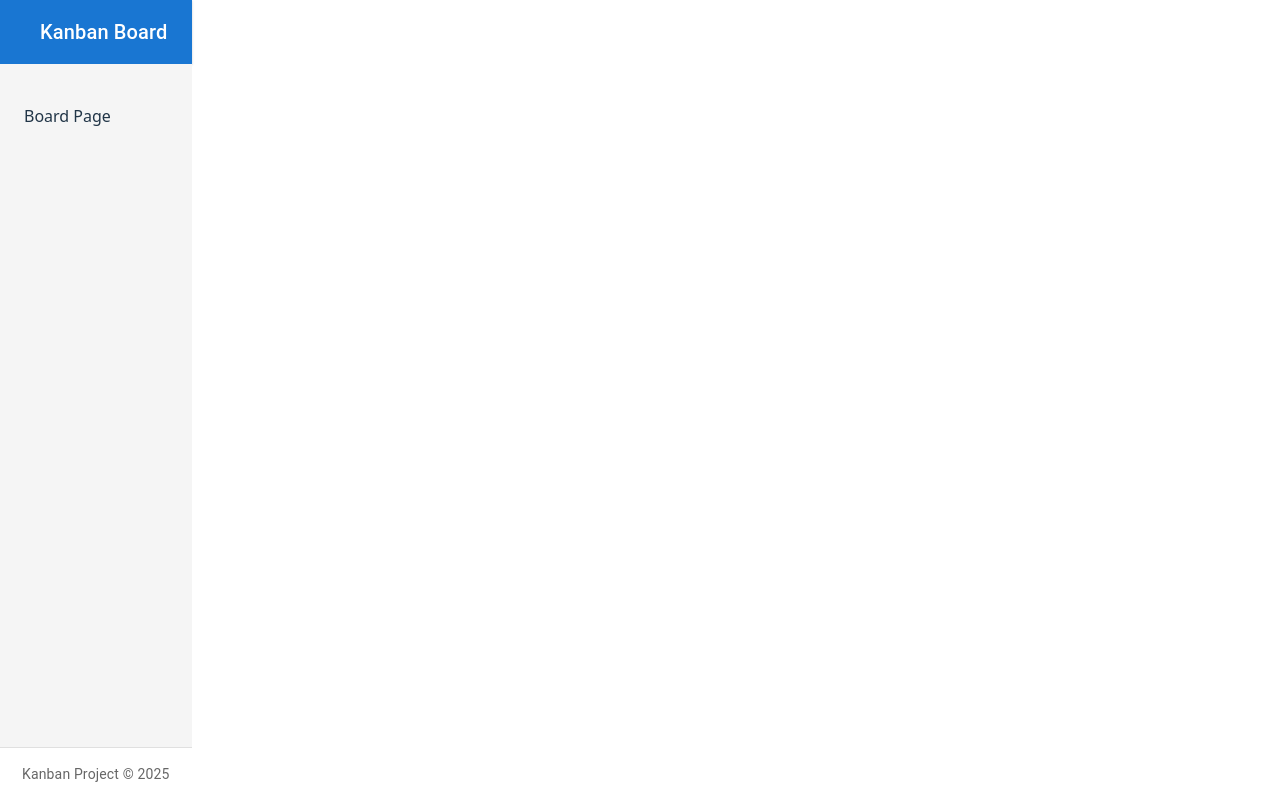
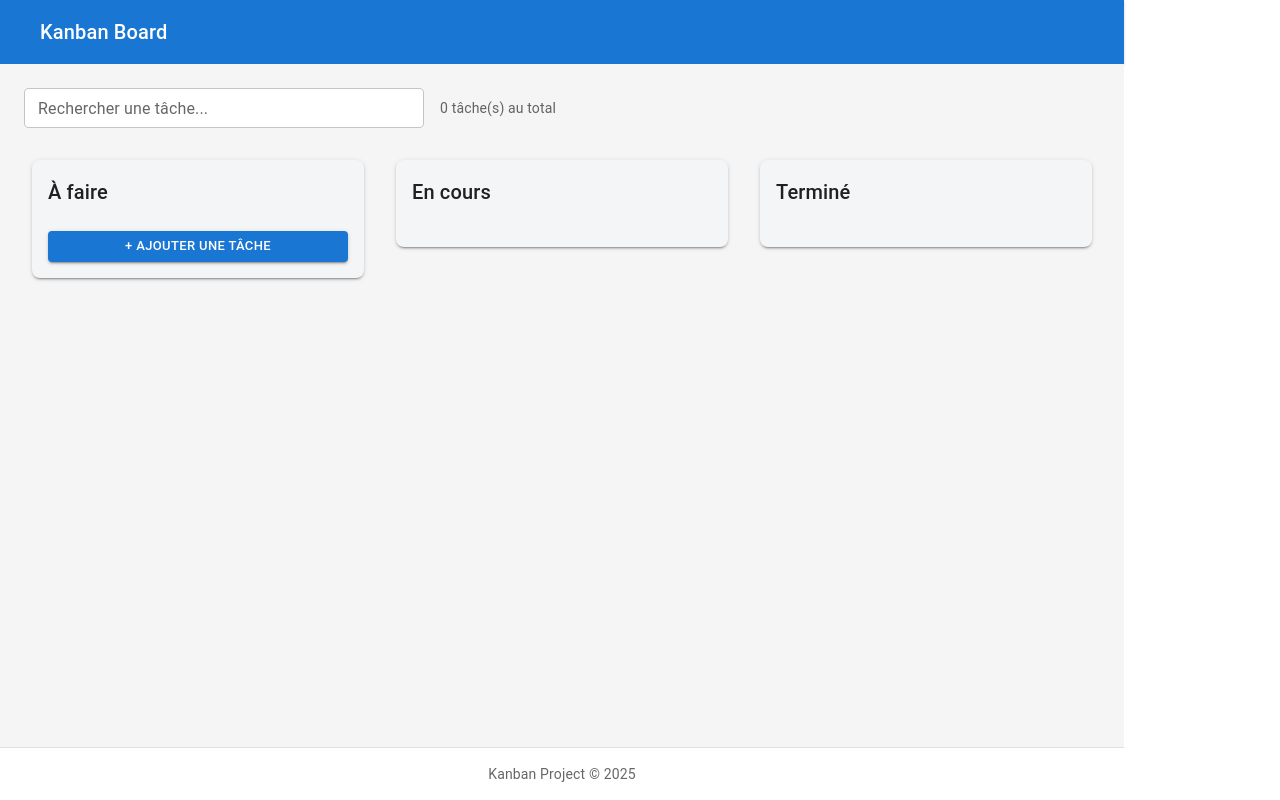
Before and after one commit to tianajoelle/projet-ari, a React (Vite) app in the folder kanban-project/: page / in a window 1280 px wide. Built offline with nearby package versions, Linux system fonts and the light colour scheme; some icons are missing.

Commit message:
feat: refactoring pour avoir une page du tableau

```diff
--- a/kanban-project/src/pages/BoardPage.jsx
+++ b/kanban-project/src/pages/BoardPage.jsx
@@ -1,4 +1,81 @@
+import { useState } from 'react';
+import { Box, TextField, Typography } from '@mui/material';
+import KanbanList from '../components/KanbanList';
+
 export default function BoardPage() {
+  const [searchTerm, setSearchTerm] = useState('');
+  const [tasks, setTasks] = useState([]);
 
-  return <p>Board Page</p>;
+  // Colonnes du Kanban
+  const columns = ['À faire', 'En cours', 'Terminé'];
+
+  // Fonctions de gestion des tâches
+  const handleAddTask = (newTask) => {
+    setTasks((prev) => [...prev, { ...newTask, id: Date.now() }]);
+  };
+
+  const handleUpdateTask = (updatedTask) => {
+    setTasks((prev) =>
+      prev.map((task) => (task.id === updatedTask.id ? updatedTask : task))
+    );
+  };
+
+  const handleDeleteTask = (taskId) => {
+    setTasks((prev) => prev.filter((task) => task.id !== taskId));
+  };
+
+  // Filtrage des tâches
+  const filteredTasks = tasks.filter((task) => {
+    const matchesSearch =
+      task.titre.toLowerCase().includes(searchTerm.toLowerCase()) ||
+      task.description.toLowerCase().includes(searchTerm.toLowerCase());
+    return matchesSearch;
+  });
+
+  // Regrouper les tâches par statut
+  const getTasksByStatus = (status) => {
+    return filteredTasks.filter((task) => task.statut === status);
+  };
+
+  return (
+    <Box sx={{ width: '100%' }}>
+      {/* Barre de recherche */}
+      <Box sx={{ mb: 3, display: 'flex', gap: 2, alignItems: 'center' }}>
+        <TextField
+          label="Rechercher une tâche..."
+          variant="outlined"
+          size="small"
+          value={searchTerm}
+          onChange={(e) => setSearchTerm(e.target.value)}
+          sx={{ flexGrow: 1, maxWidth: 400, backgroundColor: '#fff' }}
+        />
+        <Typography variant="body2" color="text.secondary">
+          {tasks.length} tâche(s) au total
+        </Typography>
+      </Box>
+
+      {/* Colonnes Kanban */}
+      <Box
+        sx={{
+          display: 'flex',
+          alignItems: 'flex-start',
+          gap: 2,
+          overflowX: 'auto',
+          pb: 2,
+        }}
+      >
+        {columns.map((column) => (
+          <KanbanList
+            key={column}
+            title={column}
+            tasks={getTasksByStatus(column)}
+            columns={columns}
+            onAddTask={handleAddTask}
+            onUpdateTask={handleUpdateTask}
+            onDeleteTask={handleDeleteTask}
+          />
+        ))}
+      </Box>
+    </Box>
+  );
 }
```
